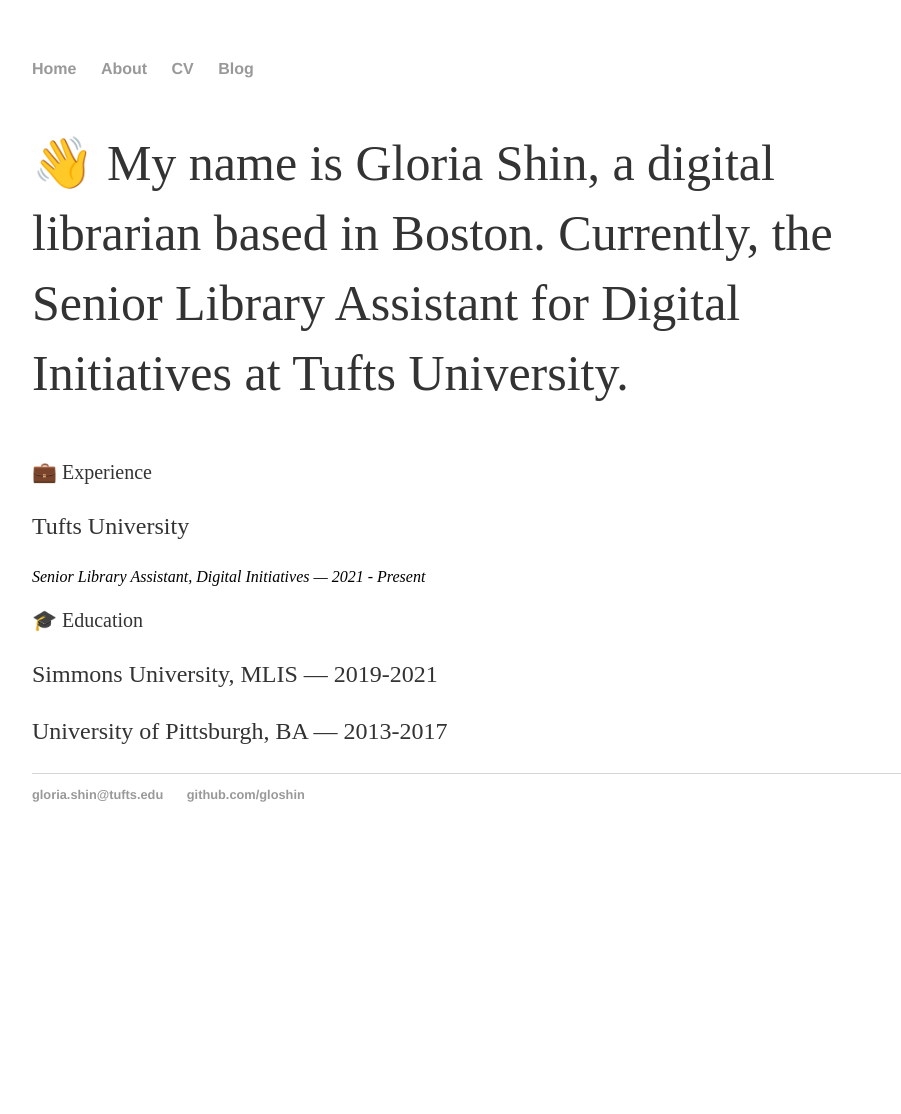
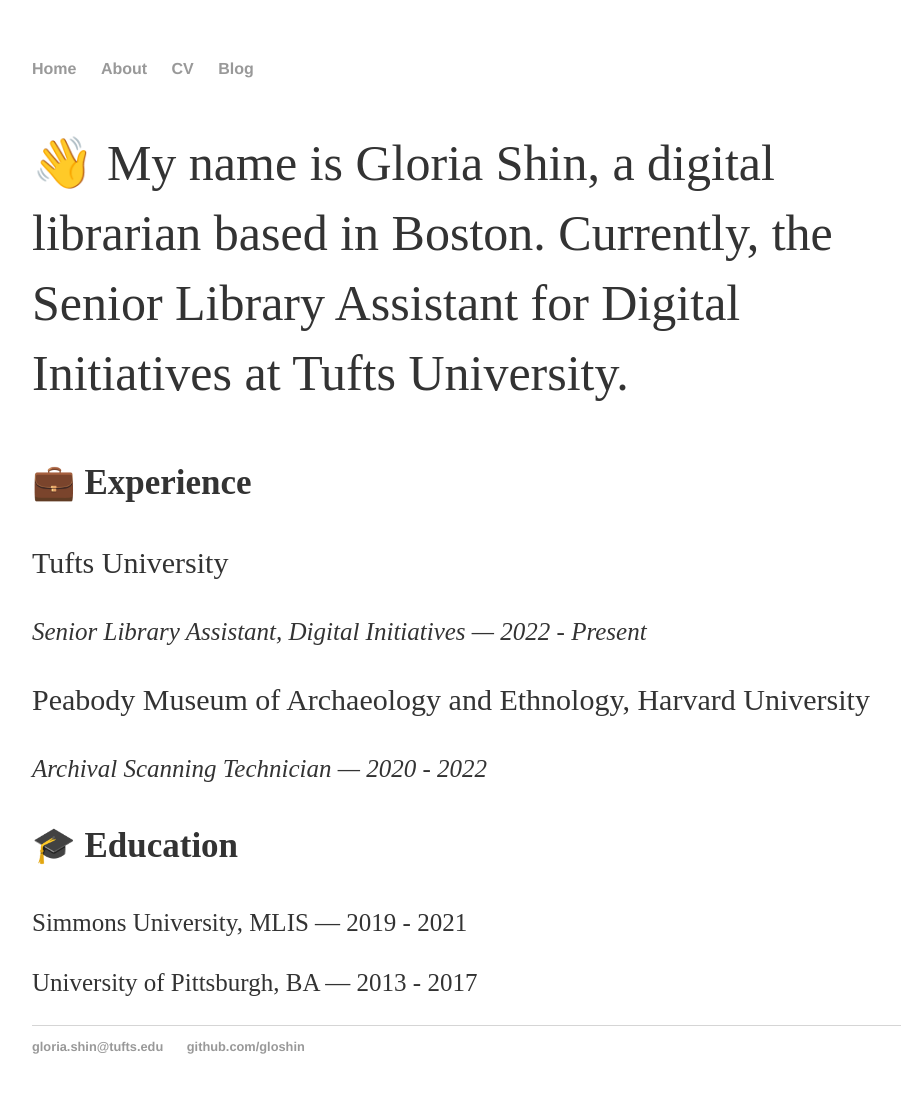
Before and after one commit to gloshin/gloriashin.github.io, a Jekyll site: the page built from about/index.html, in a window 1280 px wide. Shown: the whole page, without its empty margins (160-1061 px from the left). Built offline with Jekyll 4.4.1, drawn with Linux system fonts in a browser that asks for light colours; before the commit the page ends 900 px from its top, so only the background shows below that.

Commit message:
Update index.html

```diff
--- a/about/index.html
+++ b/about/index.html
@@ -5,11 +5,13 @@
 
 		<div class="about">
 			<p style="font-size:50px">&#128075; My name is Gloria Shin, a digital librarian based in Boston. Currently, the Senior Library Assistant for Digital Initiatives at Tufts University.</p>
-			<p style="font-size:20px">&#128188; Experience</p>
-			<p>Tufts University</p>
-			<i>Senior Library Assistant, Digital Initiatives &#8212; 2021 - Present</i>
-			<p style="font-size:20px">&#127891; Education</p>
-			<p>Simmons University, MLIS &#8212; 2019-2021</p>
-			<p>University of Pittsburgh, BA &#8212; 2013-2017</p>
+			<p style="font-size:35px"><b>&#128188; Experience</b></p>
+			<p style="font-size:30px">Tufts University</p>
+			<p style="font-size:25px"><i>Senior Library Assistant, Digital Initiatives &#8212; 2022 - Present</i></p>
+			<p style="font-size:30px">Peabody Museum of Archaeology and Ethnology, Harvard University</p>
+			<p style="font-size:25px"><i>Archival Scanning Technician &#8212; 2020 - 2022</i></p>
+			<p style="font-size:35px"><b>&#127891; Education</b></p>
+			<p style="font-size:25px">Simmons University, MLIS &#8212; 2019 - 2021</p>
+			<p style="font-size:25px">University of Pittsburgh, BA &#8212; 2013 - 2017</p>
 
 		</div>
```
